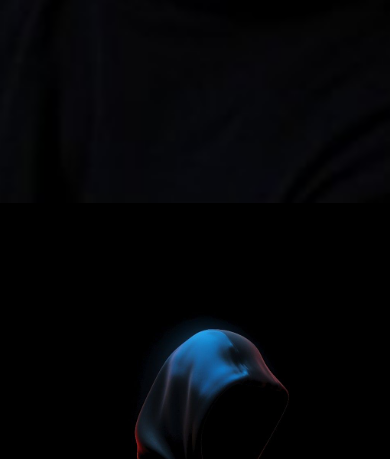
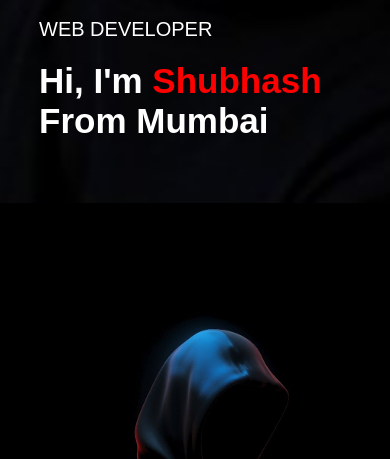
Before and after one commit to shub2605/Portfolio, a plain HTML site: page index.html in a window 390 px wide. Shown: the part 641-1100 px from the top of the page. Drawn offline with Linux system fonts and the light colour scheme.

Commit message:
Update style.css

```diff
--- a/style.css
+++ b/style.css
@@ -403,7 +403,7 @@ nav .fa-solid{
 
     .header-text{
 
-       margin-top: 150%;
+       margin-top: 200%;
         font-size: 16px;
 
 
```
